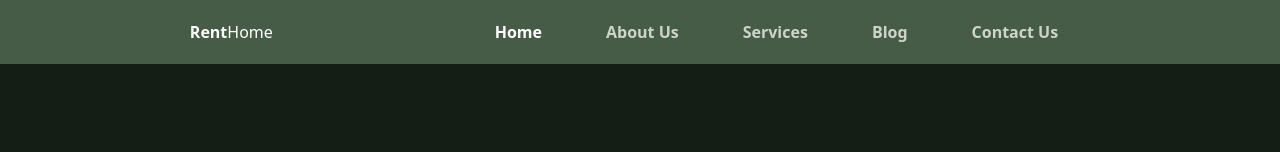
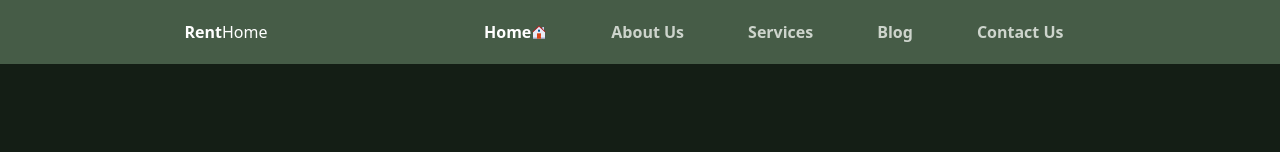
Before and after one commit to ussyalfaks/Renthome, a React (Vite) app in the folder rent/: page / in a window 1280 px wide. Shown: the top 152 px of the page. Built offline with nearby package versions, Linux system fonts and the light colour scheme.

Commit message:
Amena design coded by usman

```diff
--- a/rent/src/components/Navbar.jsx
+++ b/rent/src/components/Navbar.jsx
@@ -1,5 +1,6 @@
 import React, { useState, useEffect } from 'react';
 import { FaBars } from 'react-icons/fa';
+import { FcHome } from "react-icons/fc";
 
 function Navbar() {
     const [isMenuOpen, setMenuOpen] = useState(false);
@@ -43,7 +44,7 @@ function Navbar() {
             </div>
     <nav  className={` ${isMenuOpen ? 'flex  justify-center items-center h-screen' : ''}`}>
      <ul className= {`flex   text-[#CDD4CC] font-semibold ${isMenuOpen ? '  max-md:flex-col' : 'max-md:hidden'}`}>
-        <li className='mx-8 max-md:my-5 hover:underline text-white'>Home</li>
+        <li className='mx-8 max-md:my-5 hover:underline text-white flex items-center justify-evenly'>Home <FcHome/> </li>
         <li className='mx-8 max-md:my-5 hover:underline'> About Us</li>
         <li className='mx-8 max-md:my-5 hover:underline'> Services</li>
         <li className='mx-8 max-md:my-5 hover:underline'>Blog</li>
```
